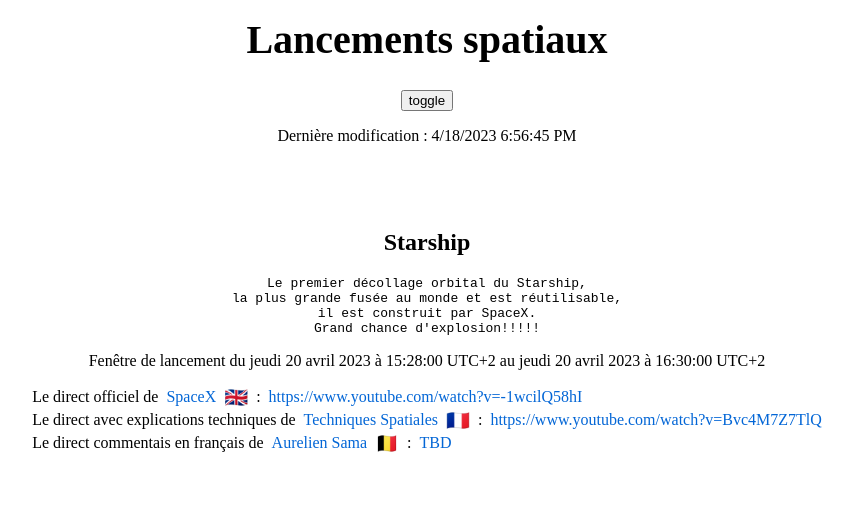
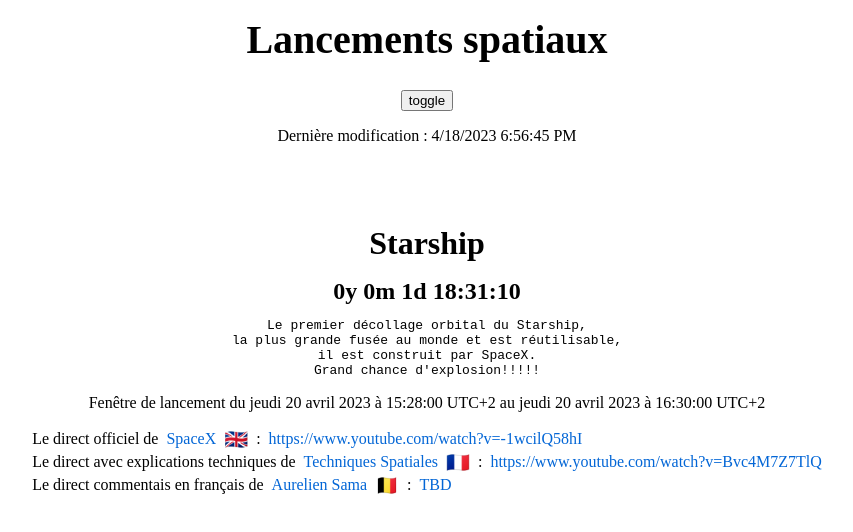
Before and after one commit to charles66820/magicSpace, a plain HTML site: page public/index.html in a window 1280 px wide. Shown: the whole page, without its empty margins (213-1066 px from the left). Drawn offline with Linux system fonts and the light colour scheme.

Commit message:
time to launch

```diff
--- a/public/index.html
+++ b/public/index.html
@@ -15,6 +15,17 @@
       h1 {
         font-size: 2.5rem;
         margin-top: 1rem;
+      }
+
+      h2 {
+        font-size: 2rem;
+        margin-top: 1rem;
+        margin-bottom: 1rem;
+      }
+
+      h3 {
+        font-size: 1.5rem;
+        margin: 0;
       }
 
       #launches {
@@ -122,6 +133,22 @@
             return "🇬🇧";
         }
       }
+      function numTo2digits(n) {
+        return (n <= 9 && n >= 0 ? "0" : n <= 9 && n >= -9 ? "-0" : n < -9 ? "-" : "") + Math.abs(n);
+      }
+      function dateTimeDiff(date1, date2) {
+        let isPast = date2.getTime() < date1.getTime();
+        let currentDateTimeDiff = isPast ? new Date(date1 - date2) : new Date(date2 - date1);
+
+        let year = Math.abs(1970 - currentDateTimeDiff.getUTCFullYear());
+        let month = Math.abs(currentDateTimeDiff.getUTCMonth());
+        let day = Math.abs(1 - currentDateTimeDiff.getUTCDate());
+        let hours = Math.abs(currentDateTimeDiff.getUTCHours());
+        let minutes = Math.abs(currentDateTimeDiff.getUTCMinutes());
+        let seconds = Math.abs(currentDateTimeDiff.getUTCSeconds());
+
+        return (isPast ? "+" : "") + year + "y " + month + "m " + day + "d " + hours + ":" + minutes + ":" + seconds;
+      }
       fetch(launchesUrl, {cache: "reload"})
         .then(async res => {
           const lastModifiedHeader = res.headers.get("last-modified");
@@ -140,6 +167,13 @@
             const launchGroupTitle = document.createElement("h2");
             launchGroupTitle.textContent = launch.title;
             launchGroup.appendChild(launchGroupTitle);
+
+            const launchGroupTime = document.createElement("h3");
+            launchGroupTime.textContent = dateTimeDiff(new Date(), new Date(launch.launchWindow.beginUTC));
+            setInterval(() => {
+              launchGroupTime.textContent = dateTimeDiff(new Date(), new Date(launch.launchWindow.beginUTC));
+            }, 10);
+            launchGroup.appendChild(launchGroupTime);
 
             const launchDescription = document.createElement("pre");
             launchDescription.textContent = launch.description;
```
